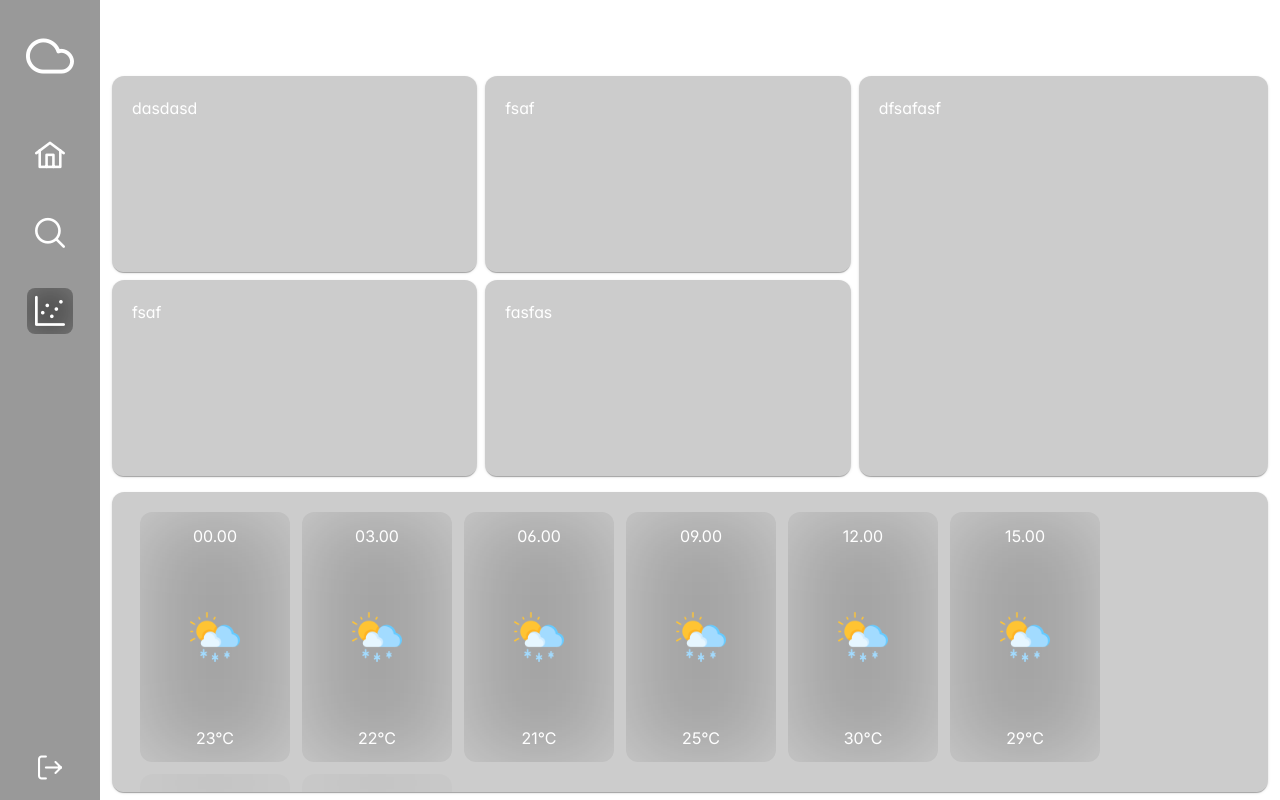
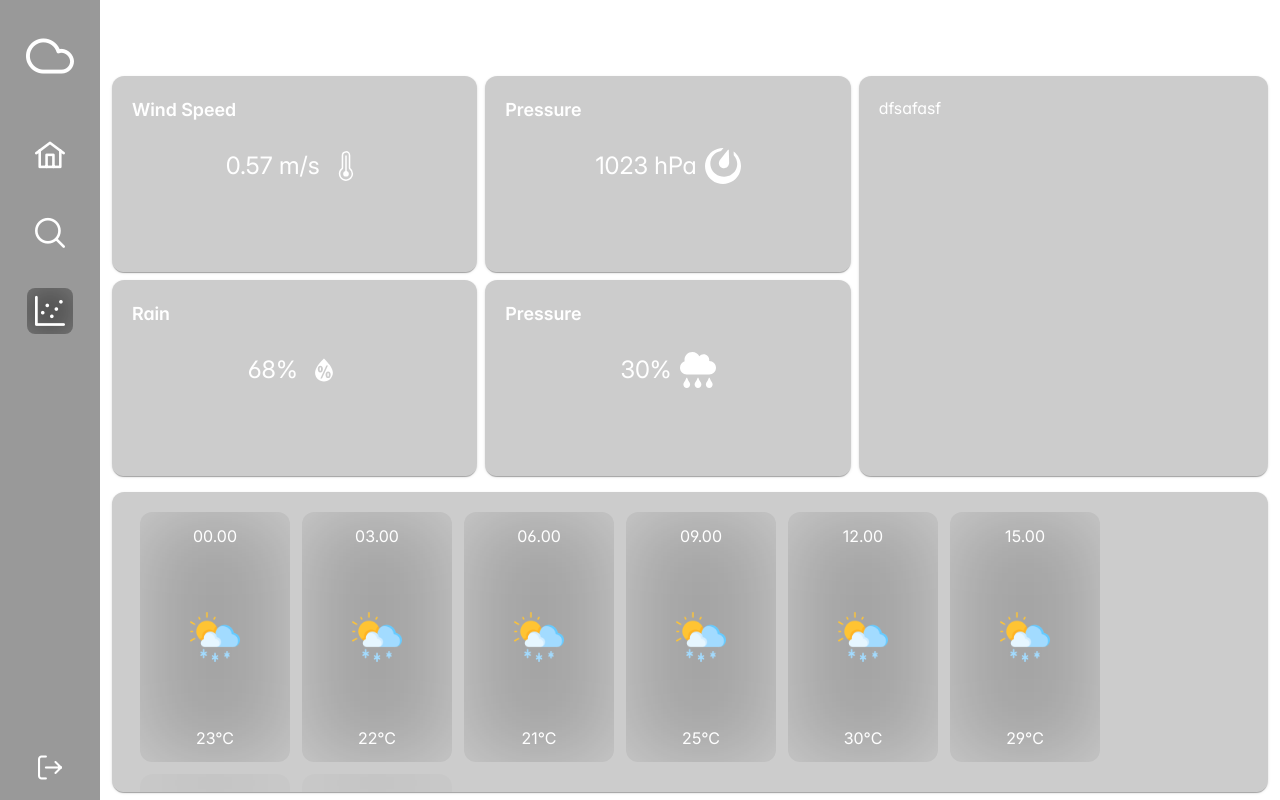
Before and after one commit to MSFauzan505/weather-app-reactjs, a React (Vite) app: page /forecast in a window 1280 px wide. Shown: the top 800 px of the page. Built offline with nearby package versions, Linux system fonts and the light colour scheme.

Commit message:
feat: UI display current weather

```diff
--- a/src/pages/ForecastPage.jsx
+++ b/src/pages/ForecastPage.jsx
@@ -1,5 +1,9 @@
 import React from 'react'
 import { Card } from 'primereact/card';
+import { CiTempHigh } from "react-icons/ci";
+import { SiMattermost } from "react-icons/si";
+import { WiHumidity } from "react-icons/wi";
+import { FaCloudRain } from "react-icons/fa";
 
 const cardStyle = 'text-white bg-black/20 backdrop-blur-2xl rounded-xl p-5'
 
@@ -20,23 +24,39 @@ const ForecastPage = () => {
     <div className="flex flex-col gap-2 sm:gap-3 md:gap-4">
 
       <div className='flex flex-col md:flex-row gap-2 w-full'>
-        <div className='flex flex-col gap-2 h-[200px] sm:h-[400px]  sm:min-w-[400px] md:flex-2'>
+        <div className='flex flex-col gap-2 h-[250px] sm:h-[400px]  sm:min-w-[400px] md:flex-2'>
           <div className='flex gap-2 h-full '>
-            <Card className={`${cardStyle}  w-full`}>
-              dasdasd
+            <Card className={`${cardStyle}  w-full `}>
+              <h1 className='text-sm md:text-lg font-semibold'>Wind Speed</h1>
+              <div className='flex items-center justify-center gap-2  w-full py-1 sm:py-2 md:py-4 '>
+                <span className='text-sm sm:text-lg md:text-2xl '>0.57 m/s</span>
+                <CiTempHigh className='text-4xl my-2' />
+              </div>
             </Card>
 
             <Card className={`${cardStyle}  w-full`}>
-              fsaf
+              <h1 className='text-sm md:text-lg font-semibold'>Pressure</h1>
+              <div className='flex items-center justify-center gap-2 w-full py-1 sm:py-2 md:py-4 '>
+                <span className='text-sm sm:text-lg md:text-2xl'>1023 hPa</span>
+                <SiMattermost className='text-4xl my-2' />
+              </div>
             </Card>
           </div>
           <div className='flex gap-2 h-full'>
             <Card className={`${cardStyle}  w-full`}>
-              fsaf
+              <h1 className='text-sm md:text-lg font-semibold'>Rain</h1>
+              <div className='flex items-center justify-center gap-2 w-full py-1 sm:py-2 md:py-4 '>
+                <span className='text-sm sm:text-lg md:text-2xl '>68%</span>
+                <WiHumidity className='text-4xl my-2' />
+              </div>
             </Card>
 
             <Card className={`${cardStyle}  w-full`}>
-              fasfas
+              <h1 className='text-sm md:text-lg font-semibold'>Pressure</h1>
+              <div className='flex items-center justify-center gap-2 w-full py-1 sm:py-2 md:py-4 '>
+                <span className='text-sm sm:text-lg md:text-2xl'>30%</span>
+                <FaCloudRain className='text-4xl my-2' />
+              </div>
             </Card>
           </div>
         </div>
```
Also changed, not shown: public/temprature.png (added).
